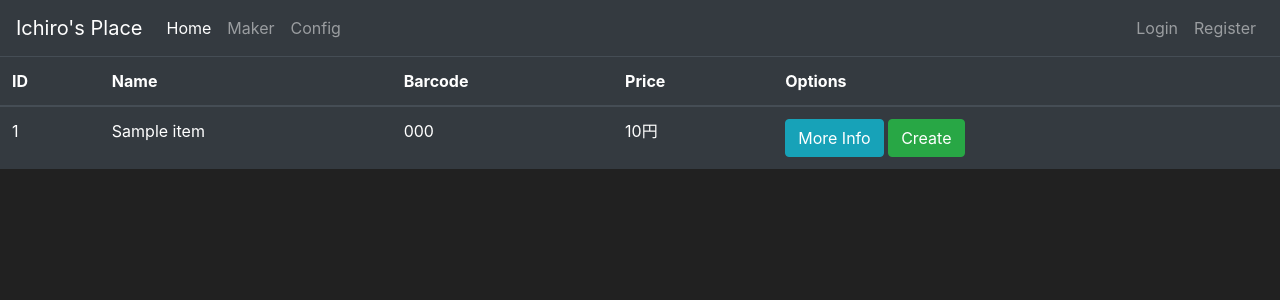
After one commit to D4R102004/Abstract_Factory, a Flask app: template Abstract_Factory/templates/maker.html in a window 1280 px wide. The commit adds this page. Shown: the top 300 px of the page. Run offline with Flask 2, Linux system fonts and the light colour scheme; the template is opened without the code that fills it: most values are stand-ins (such as "Sample title", 1, 10 or a date in 2020); some libraries are stand-ins or nearby versions.

Commit message:
Added a table to my solution, plus makers and etc
We have now a .env file frm python decouple, plus some session functionalities, a maker.html, a config, also we have support for windows and linux

```diff
--- /dev/null
+++ b/Abstract_Factory/main.py
@@ -0,0 +1,58 @@
+from flask import Flask, render_template, redirect, session, url_for
+from decouple import config, Csv, UndefinedValueError
+from maker_fact import MakerFactory
+import json
+app = Flask(__name__)
+app.config['DEBUG'] = True  # Enable debug mode
+app.secret_key = config('SECRET_KEY', cast=str)
+
+
+
+@app.route('/')
+@app.route('/home')
+def home_page():
+    return render_template('home.html')
+
+
+@app.route('/config')
+def config_page():
+    os_type = config('OS', default='Unknown', cast=str)
+    catalogue_str = config(f'{os_type}Catalogue', cast=str)
+
+    try:
+        maker_catalogue = json.loads(catalogue_str)
+    except json.JSONDecodeError:
+        return '<h1>Error: Invalid catalogue format in environment variable</h1>', 400
+
+    try:
+    # Use the factory to create the maker and store it in the session
+        maker = MakerFactory.create_maker(os_type, maker_catalogue)
+    except ValueError as e:
+        return f'<h1>{e}</h1>', 405
+
+    # Serialize only the essentials into the session
+    session['os_type'] = os_type
+    session['catalogue'] = maker_catalogue
+
+    return redirect(url_for('maker_page'))
+
+
+
+
+@app.route('/maker')
+def maker_page():
+    os_type = session.get('os_type')
+    maker_catalogue = session.get('catalogue')
+
+    if not os_type or not maker_catalogue:
+        return redirect(url_for('config_page'))
+
+    try:
+        # Create the maker on demand using the factory
+        maker = MakerFactory.create_maker(os_type, maker_catalogue)
+    except ValueError as e:
+        return f'<h1>{e}</h1>', 500
+
+    items = maker.get_catalogue()
+    print(f'items: {items}')
+    return render_template('maker.html', items=items)
--- a/Abstract_Factory/templates/base.html
+++ b/Abstract_Factory/templates/base.html
@@ -23,6 +23,12 @@
         <ul class="navbar-nav mr-auto">
             <li class="nav-item active">
                 <a class="nav-link" href="{{ url_for('home_page') }}">Home <span class="sr-only">(current)</span></a>
+            </li>
+            <li class="nav-item">
+               <a class="nav-link" href="{{ url_for('maker_page') }}">Maker<span class="sr-only">(current)</span></a>
+           </li>
+           <li class="nav-item">
+               <a class="nav-link" href="{{ url_for('config_page') }}">Config<span class="sr-only">(current)</span></a>
             </li>
         </ul>
         <ul class="navbar-nav">
--- /dev/null
+++ b/Abstract_Factory/templates/maker.html
@@ -0,0 +1,39 @@
+{% extends 'base.html' %}
+{% block title %}
+    Maker Page
+{% endblock %}
+{% block content %}
+
+
+<!-- Added table -->
+<table class="table table-hover table-dark">
+    <thead>
+        <tr>
+            <!-- Your Columns HERE -->
+            <th scope="col">ID</th>
+            <th scope="col">Name</th>
+            <th scope="col">Barcode</th>
+            <th scope="col">Price</th>
+            <th scope="col">Options</th>
+        </tr>
+    </thead>
+    <tbody>
+        <!-- Your rows inside the table HERE: -->
+        {% for item in items %}
+            <tr>
+                <td>{{ item.id }}</td>
+                <td>{{ item.name }}</td>
+                <td>{{ item.barcode }}</td>
+                <td>{{ item.price }}円</td>
+                <td>
+                    <button class="btn btn-outline btn-info">More Info</button>
+                    <button class="btn btn-outline btn-success">Create</button>
+                </td>
+
+            </tr>
+        {% endfor %}
+
+    </tbody>
+</table>
+<!-- Table -->
+{% endblock %}
```
Also changed, not shown: Abstract_Factory/abs_fact.py (deleted, +0 -10 lines), Abstract_Factory/factgui.py (+17 -1 lines), Abstract_Factory/linuxfact.py (added, +12 -0 lines), Abstract_Factory/maker_fact.py (added, +17 -0 lines), Abstract_Factory/windowsfact.py (added, +12 -0 lines), winfact.py (deleted, +0 -9 lines).
